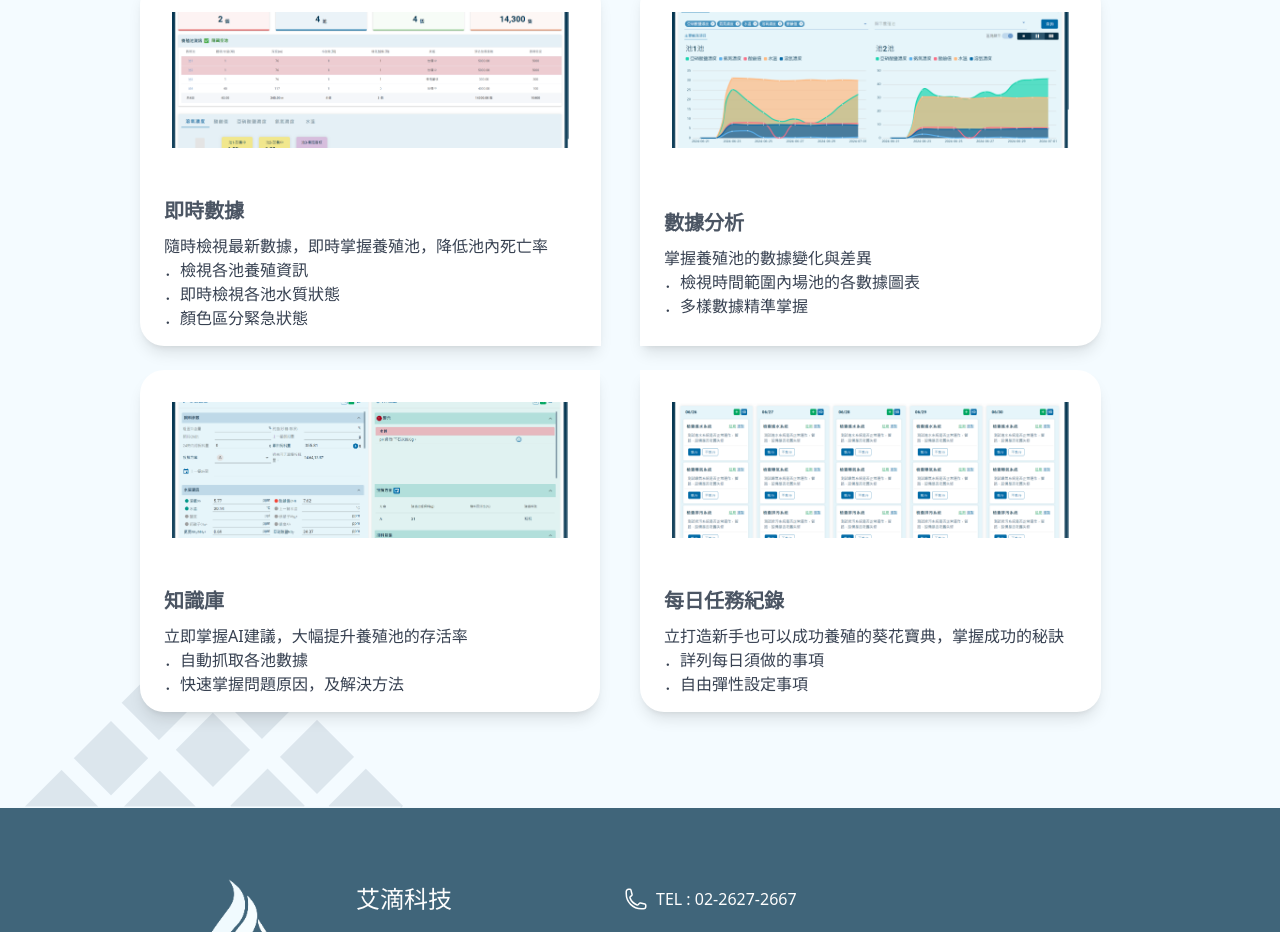
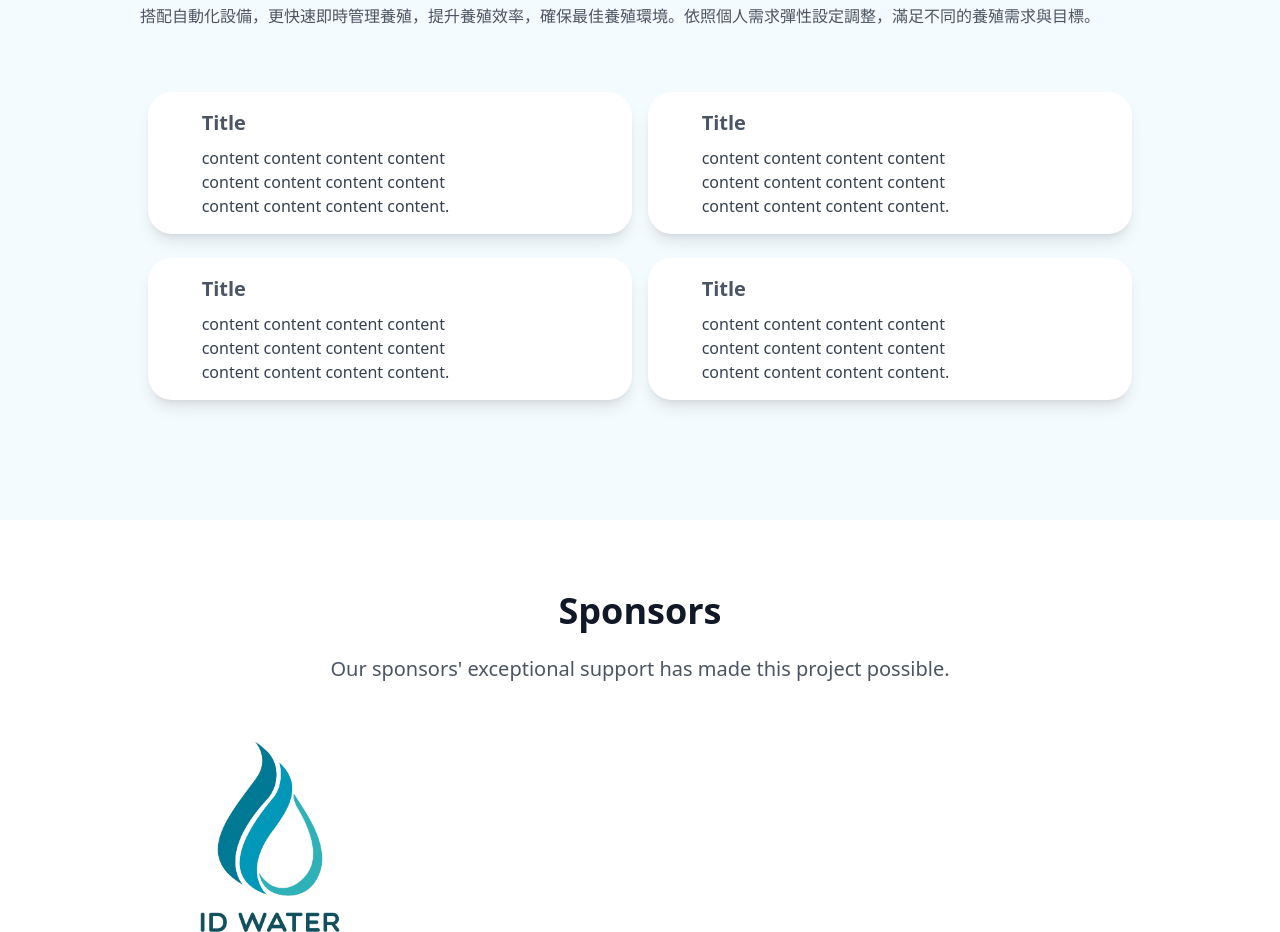
Before and after one commit to IDWaterTech/idw-intro, a Next.js app: page / in a window 1280 px wide. Shown: the part 720-1652 px from the top of the page. Built offline with nearby package versions, Linux system fonts and the light colour scheme.

Commit message:
再加回去

```diff
--- /dev/null
+++ b/src/templates/AIot.tsx
@@ -0,0 +1,23 @@
+import Image from 'next/image';
+
+import { Section } from '@/layout/Section';
+
+const AIot = () => (
+  <Section
+    title="Sponsors"
+    description="Our sponsors' exceptional support has made this project possible."
+  >
+    <a
+      href="https://sentry.io/for/nextjs/?utm_source=github&utm_medium=paid-community&utm_campaign=general-fy25q1-nextjs&utm_content=github-banner-nextjsboilerplate-logo"
+      target="_blank"
+    >
+      <Image
+        src="/assets/images/ID-WATER-LOGO.png"
+        alt="Sentry"
+        width={260}
+        height={224}
+      />
+    </a>
+  </Section>
+);
+export { AIot };
--- /dev/null
+++ b/src/templates/AquaCultural.tsx
@@ -0,0 +1,71 @@
+import { Background } from '@/background/Background';
+import { Section } from '@/layout/Section';
+
+import CardIntroRec from '../hero/CardIntroRec';
+import { TitleTag } from '../layout/TitleTag';
+
+const cardInfo = [
+  {
+    title: 'Title',
+    description:
+      'content content content content content content content content content content content content.',
+    rightAnglesPosit: 5,
+  },
+  {
+    title: 'Title',
+    description:
+      'content content content content content content content content content content content content.',
+    rightAnglesPosit: 5,
+  },
+  {
+    title: 'Title',
+    description:
+      'content content content content content content content content content content content content.',
+    rightAnglesPosit: 5,
+  },
+  {
+    title: 'Title',
+    description:
+      'content content content content content content content content content content content content.',
+    rightAnglesPosit: 5,
+  },
+];
+
+const AquaCultural = () => (
+  <>
+    <Background color="bg-primary-100">
+      <Section>
+        <TitleTag
+          title="即時、快速 "
+          subTitle="一站式養殖服務"
+          decoration="AQUACULTURAL SOLUTION"
+        ></TitleTag>
+        <div className="content py-8">
+          <span>
+            搭配自動化設備，更快速即時管理養殖，提升養殖效率，確保最佳養殖環境。依照個人需求彈性設定調整，滿足不同的養殖需求與目標。
+          </span>
+        </div>
+        <div className="content flex py-8">
+          {/* <div className="imgBox mx-2">
+            <img src="/assets/images/menu.png" alt=""></img>
+          </div> */}
+          <div className="infoGroup">
+            {cardInfo.map((info, i) => {
+              return (
+                // eslint-disable-next-line react/jsx-key
+                <div className="infoBox" key={i}>
+                  <CardIntroRec
+                    title={info.title}
+                    description={info.description}
+                    rightAnglesPosit={info.rightAnglesPosit}
+                  ></CardIntroRec>
+                </div>
+              );
+            })}
+          </div>
+        </div>
+      </Section>
+    </Background>
+  </>
+);
+export { AquaCultural };
--- a/src/templates/Base.tsx
+++ b/src/templates/Base.tsx
@@ -1,7 +1,7 @@
 import { Meta } from '../layout/Meta';
 import { AppConfig } from '../utils/AppConfig';
-// import { AIot } from './AIot';
-// import { AquaCultural } from './AquaCultural';
+import { AIot } from './AIot';
+import { AquaCultural } from './AquaCultural';
 import { Banner } from './Banner';
 import { Footer } from './Footer';
 import { Hero } from './Hero';
@@ -10,8 +10,8 @@ const Base = () => (
   <div className="text-gray-600 antialiased">
     <Meta title={AppConfig.title} description={AppConfig.description} />
     <Hero />
-    {/* <AquaCultural />
-    <AIot /> */}
+    <AquaCultural />
+    <AIot />
     <Banner />
     <Footer />
   </div>
```
